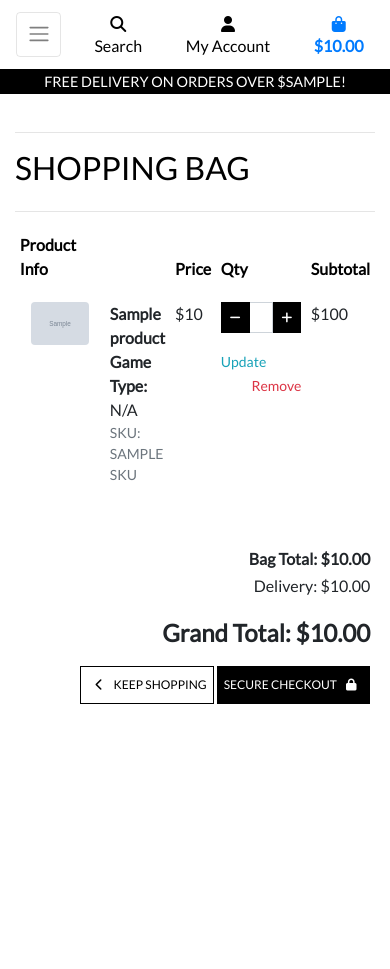
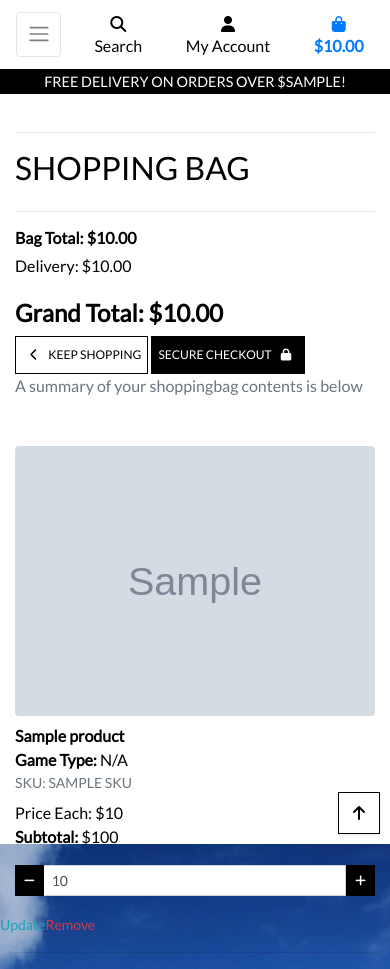
Before and after one commit to FlorianS4/world_of_games, a Django app: template shoppingbag/templates/shoppingbag/shoppingbag.html in a window 390 px wide. Before the commit the page ends 704 px from the top, so only its background shows below. Run offline with Django 3.2, Linux system fonts and the light colour scheme; the template is opened without the code that fills it: most values are stand-ins (such as "Sample title", 1, 10 or a date in 2020); grey boxes marked "Sample" are stand-in pictures; some libraries are stand-ins or nearby versions.

Commit message:
feat: adjust shopping bag for mobile view

```diff
--- a/shoppingbag/templates/shoppingbag/shoppingbag.html
+++ b/shoppingbag/templates/shoppingbag/shoppingbag.html
@@ -24,7 +24,43 @@
         <div class="row">
             <div class="col">
                 {% if shoppingbag_items %}
-                    <div class="table-responsive rounded">
+                <div class="d-block d-md-none">
+                    <div class="row">
+                        <div class="col">
+                            {% include "shoppingbag/shoppingbag-total.html" %}
+                        </div>
+                    </div>
+                    <div class="row">
+                        <div class="col">
+                            {% include "shoppingbag/checkout-buttons.html" %}
+                            <p class="text-muted mb-5">A summary of your shoppingbag contents is below</p>
+                        </div>
+                    </div>
+                    {% for item in shoppingbag_items %}
+                        <div class="row">
+                            <div class="col-12 col-sm-6 mb-2">
+                                {% include "shoppingbag/product-image.html" %}
+                            </div>
+                            <div class="col-12 col-sm-6 mb-2">
+                                {% include "shoppingbag/product-info.html" %}
+                            </div>
+                            <div class="col-12 col-sm-6 order-sm-last">
+                                <p class="my-0">Price Each: ${{ item.product.price }}</p>
+                                <p><strong>Subtotal: </strong>${{ item.product.price | calc_subtotal:item.quantity }}</p>
+                            </div>
+                            <div class="col-12 col-sm-6">
+                                {% include "shoppingbag/quantity-form.html" %}
+                            </div>
+                        </div>
+                        <div class="row"><div class="col"><hr></div></div>
+                    {% endfor %}
+                    <div class="btt-button shadow-sm rounded-0 border border-black">
+                        <a class="btt-link d-flex h-100">
+                            <i class="fas fa-arrow-up text-black mx-auto my-auto"></i>
+                        </a>
+                    </div>
+                </div>
+                <div class="table-responsive rounded d-none d-md-block">
                         <table class="table table-sm table-borderless">
                             <thead class="text-black">
                                 <tr>
```
